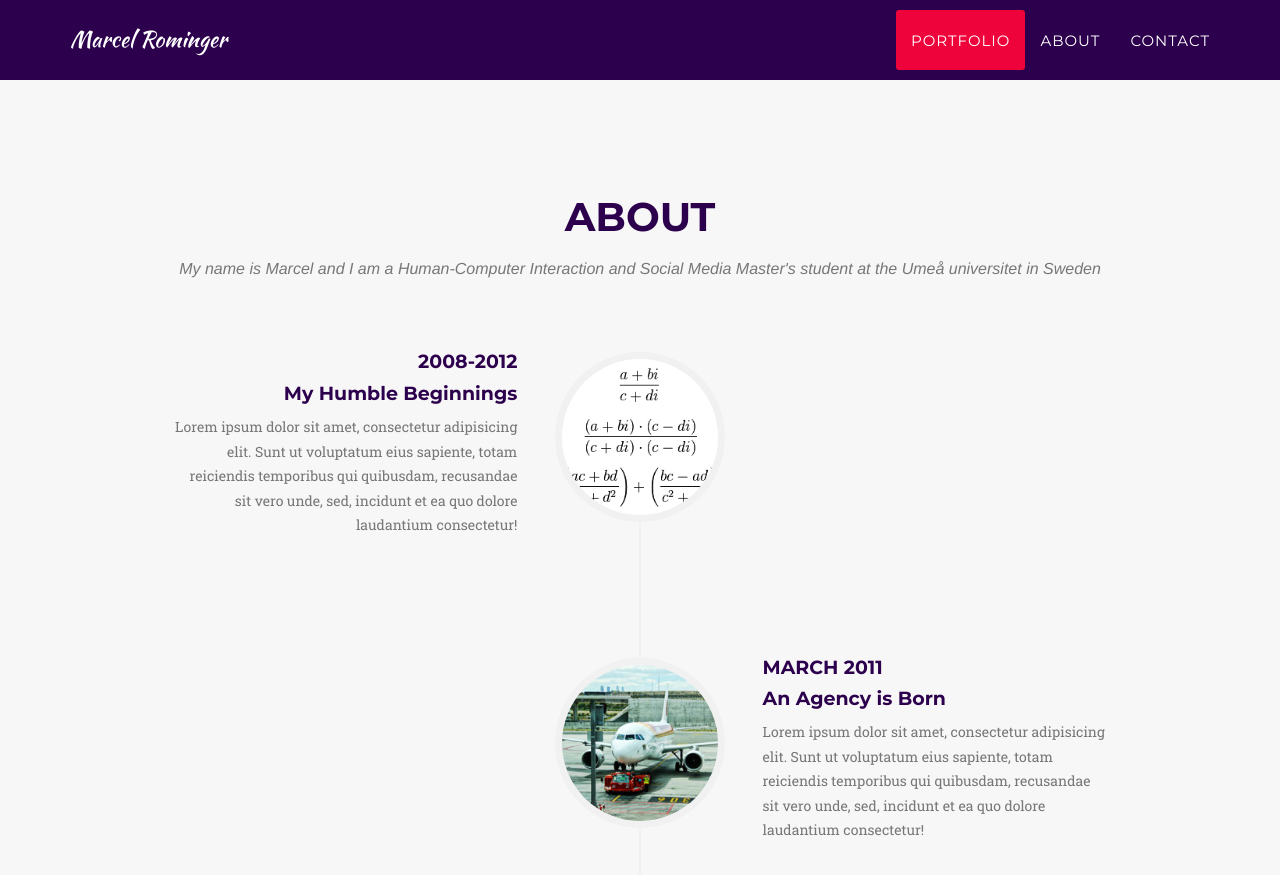
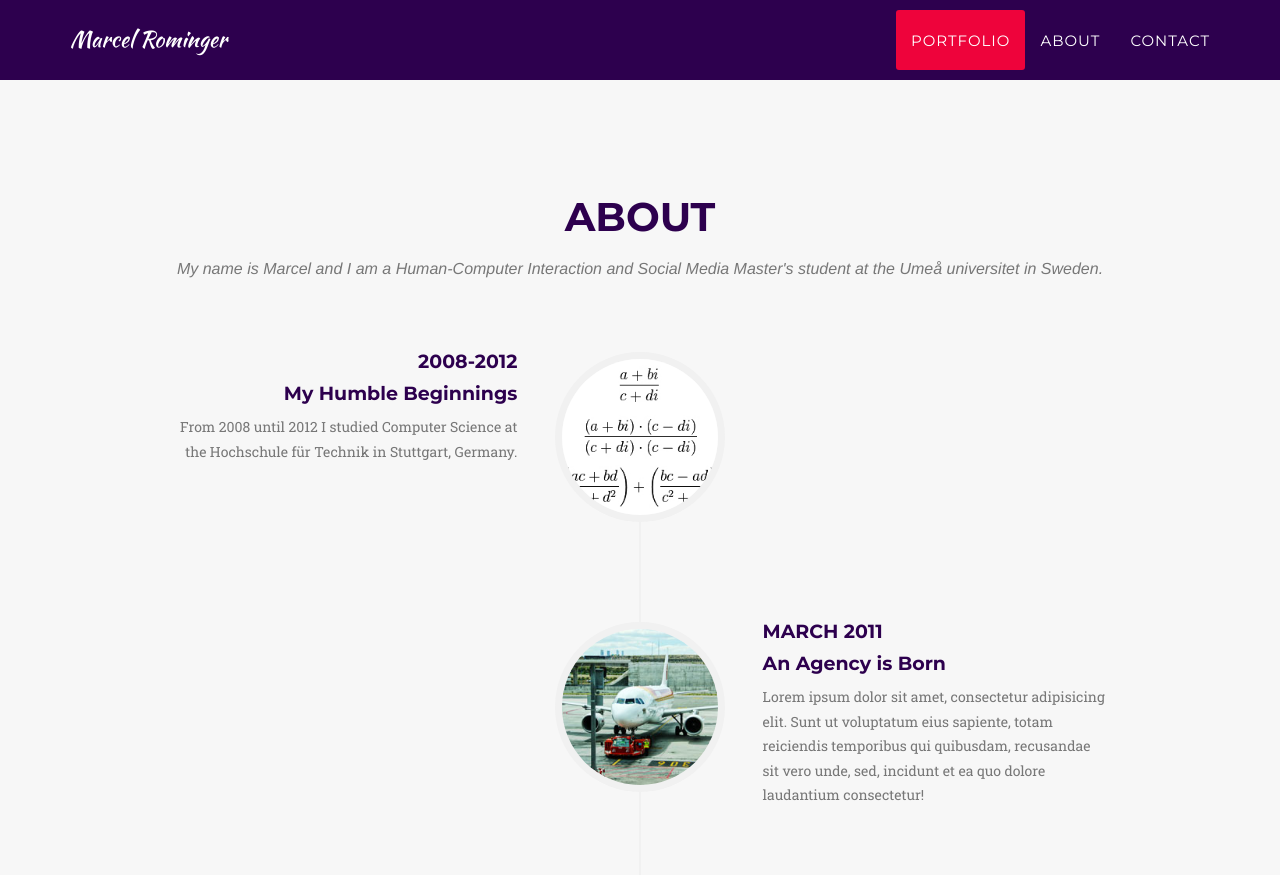
Before and after one commit to marororom/marororom.github.io, a Jekyll site: the page built from index.html, in a window 1280 px wide and 900 px high, scrolled down 1850 px. Shown: the top 875 px of the window. Built offline with Jekyll 4.4.1, drawn with Linux system fonts in a browser that asks for light colours; some web fonts are replaced.

Commit message:
Added more text

```diff
--- a/_includes/about.html
+++ b/_includes/about.html
@@ -4,7 +4,7 @@
             <div class="row">
                 <div class="col-lg-12 text-center">
                     <h2 class="section-heading">About</h2>
-                    <h3 class="section-subheading text-muted">My name is Marcel and I am a Human-Computer Interaction and Social Media Master's student at the Umeå universitet in Sweden</h3>
+                    <h3 class="section-subheading text-muted">My name is Marcel and I am a Human-Computer Interaction and Social Media Master's student at the Ume&aring universitet in Sweden.</h3>
                 </div>
             </div>
             <div class="row">
@@ -20,7 +20,7 @@
                                     <h4 class="subheading">My Humble Beginnings</h4>
                                 </div>
                                 <div class="timeline-body">
-                                    <p class="text-muted">Lorem ipsum dolor sit amet, consectetur adipisicing elit. Sunt ut voluptatum eius sapiente, totam reiciendis temporibus qui quibusdam, recusandae sit vero unde, sed, incidunt et ea quo dolore laudantium consectetur!</p>
+                                    <p class="text-muted">From 2008 until 2012 I studied Computer Science at the Hochschule für Technik in Stuttgart, Germany.</p>
                                 </div>
                             </div>
                         </li>
```
